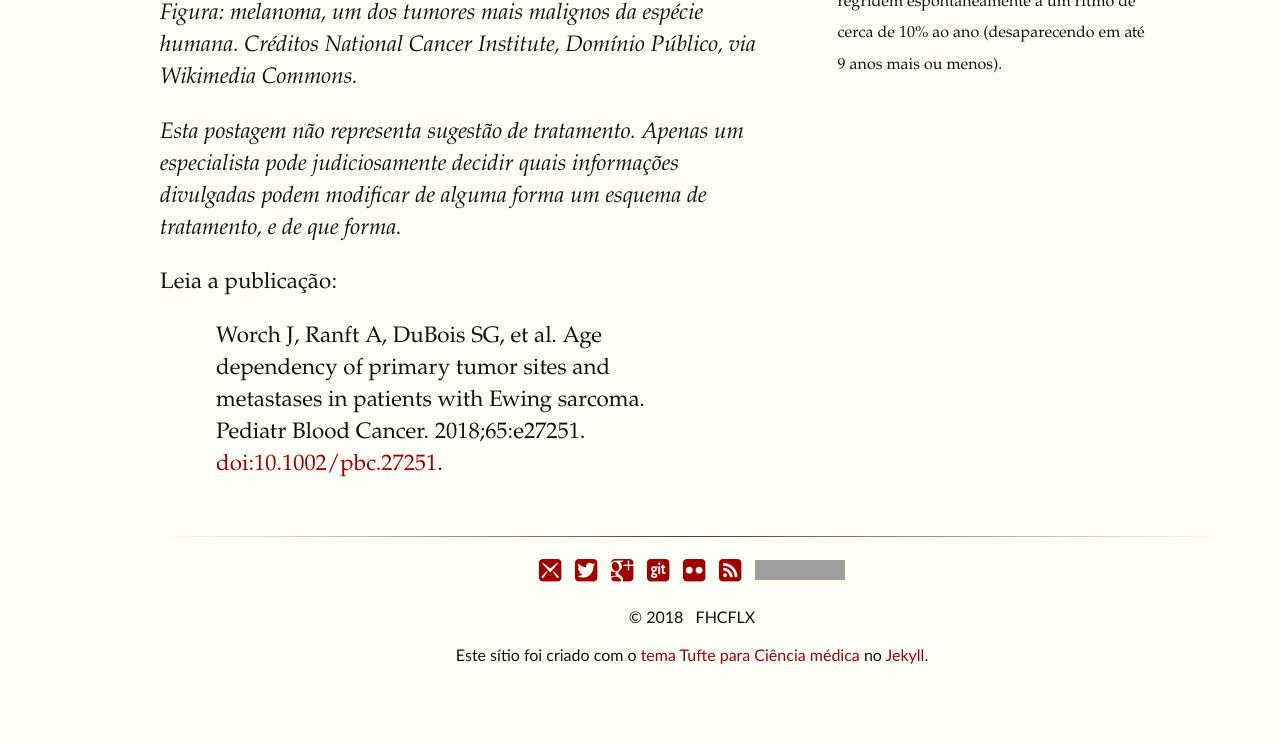
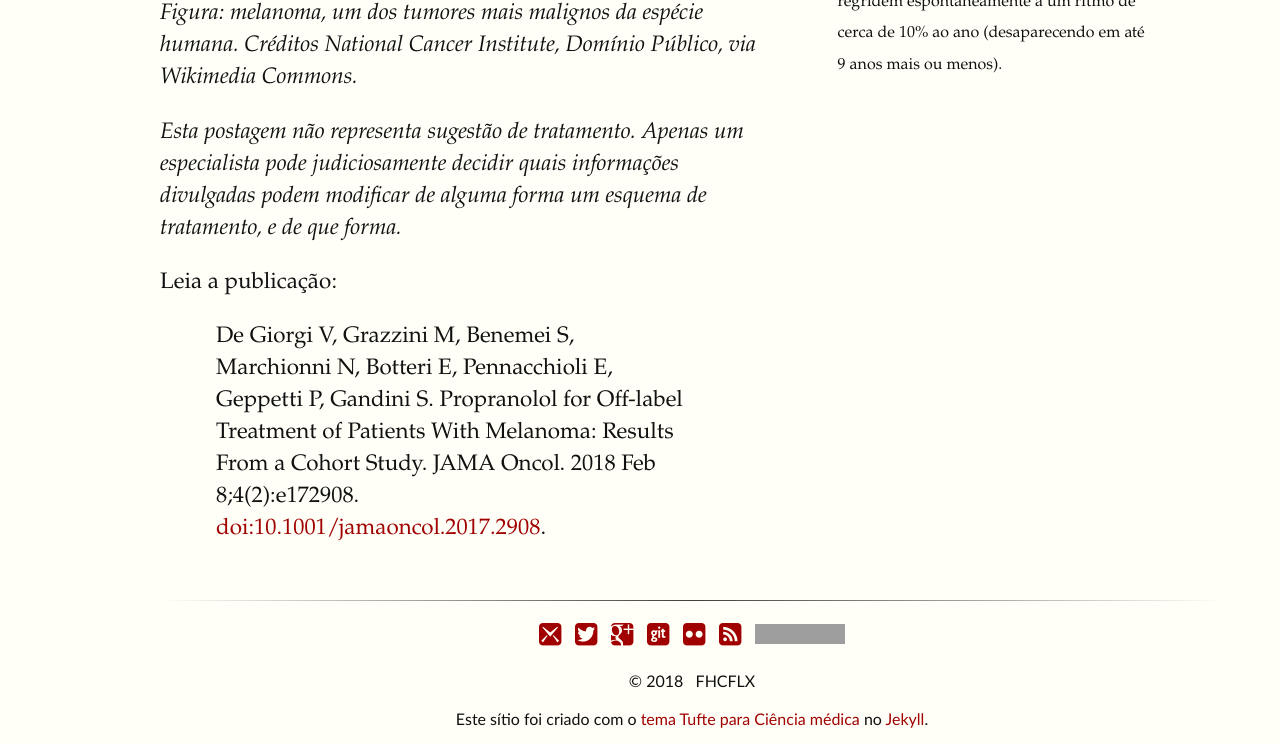
Before and after one commit to fhcflx/pharmakon, a Jekyll site: the page built from _posts/2018-02-10-propranolol-melanoma.markdown, in a window 1280 px wide and 900 px high, scrolled down 2241 px, cut to the strip 156-900 px from the top of the window. Built offline with Jekyll 4.4.1, drawn with Linux system fonts in a browser that asks for light colours; comment, search, counter and statistics services are not loaded; before the commit the page ends 3077 px from its top, so only the background shows below that; grey boxes are pictures that could not be loaded.

Commit message:
Atualiza links

```diff
--- a/_posts/2018-02-10-propranolol-melanoma.markdown
+++ b/_posts/2018-02-10-propranolol-melanoma.markdown
@@ -31,4 +31,6 @@
 _Esta postagem não representa sugestão de tratamento. Apenas um especialista pode judiciosamente decidir quais informações divulgadas podem modificar de alguma forma um esquema de tratamento, e de que forma._
 
 Leia a publicação:
-- Worch J, Ranft A, DuBois SG, et al. Age dependency of primary tumor sites and metastases in patients with Ewing sarcoma. Pediatr Blood Cancer. 2018;65:e27251. [doi:10.1002/pbc.27251](https://doi.org/10.1002/pbc.27251).
+- De Giorgi V, Grazzini M, Benemei S, Marchionni N, Botteri E, Pennacchioli E,
+Geppetti P, Gandini S. Propranolol for Off-label Treatment of Patients With
+Melanoma: Results From a Cohort Study. JAMA Oncol. 2018 Feb 8;4(2):e172908. [doi:10.1001/jamaoncol.2017.2908](http://doi.org/10.1001/jamaoncol.2017.2908).
--- a/_posts/2018-06-03-mecanismo-propranolol.markdown
+++ b/_posts/2018-06-03-mecanismo-propranolol.markdown
@@ -13,7 +13,7 @@ tags:
 O propranolol{% include propranolol.html %} é usado no tratamento de hemangiomas{% include hemangioma.html %} infantis complicados com excelente resposta, porém como ele age na proliferação das células de hemangiomas ainda precisa ser esclarecido. Um trabalho publicado agora na _Arteriosclerosis, Thrombosis, and Vascular Biology_ informa que um dos possíveis mecanismos talvez torne o propranolol uma boa medicação para ajudar no tratamento de câncer{% include cancer.html %}.
 <!--more-->
 
-Hemangiomas infantis(HI) são os tumores vasculares benignos mais comuns em crianças, e são caracterizados por uma fase de rápido crescimento logo após o nascimento. a qual é seguida pela redução espontânea lenta das lesões. O uso de propranolol em pacientes com HI complicados deflagra a sua redução rápida, antecipando a involução das lesões. No entanto, a razão pela qual isso ocorre até hoje não é clara. O efeito parece não se dever ao mecanismo beta-bloqueador que é o responsável pelos efeitos cardiovasculares do propranolol.
+Hemangiomas infantis(HI) são os tumores vasculares benignos mais comuns em crianças, e são caracterizados por uma fase de rápido crescimento logo após o nascimento. a qual é seguida pela redução espontânea lenta das lesões. O [uso de propranolol](http://bit.ly/fhcflxEw) em pacientes com HI complicados deflagra a sua redução rápida, antecipando a involução das lesões. No entanto, a razão pela qual isso ocorre até hoje não é clara. O efeito parece não se dever ao mecanismo beta-bloqueador que é o responsável pelos efeitos cardiovasculares do propranolol.
 
 A sinalização celular{% include sinal.html %} pela via LIN28B/let-7 tem um papel central na renovação de células-tronco{% include tronco.html %} e no crescimento tumoral. A molécula LIN28B é expressada em grande quantidade em células de HI durante a _fase proliferativa_. A expressão desse marcador molecular reduz bastante na fase de regressão natural do HI e também durante a regressão induzida por propranolol. Os autores do artigo testaram o propranolol em uma cultura de células-tronco, observando uma grande redução da expressão da molécula LIN28B e de outras moléculas relacionadas. Além disso,  o propranolol não somente conseguiu reduzir a velocidade de crescimento das células-tronco, mas também induziu a transição epitelial-mesenquimal, uma forma de diferenciação celular que ocorre naturalmente nos HI na fase regressiva.
 
@@ -30,7 +30,7 @@ Em conjunto, esses resultados indicam que o propranolol é capaz de deflagar a r
 
 _Tabela: O equilíbrio entre moléculas LIN28 e let-7. Em células tronco indiferenciadas, a expressão das moléculas LIN28 bloqueia a produção de moléculas let-7. Quando as células se diferenciam, a expressão de LIN28 cai e as moléculas let-7 são produzidas. Células que se transformam (câncer, cicatrização, indução de células-tronco) voltam a ter elevada expressão de LIN28._
 
-Dois tipos tumorais onde existe alteração da via LIN28/let-7 são o _Tumor embrionário formador de rosetas multilaminadas (ou multicamadas)_ (um tipo raro de tumor cerebral), anteriormente conhecido como _ependimoblastoma_, e o _glioma difuso de linha média H3K27M+_, também conhecido como _tumor difuso de tronco cerebral_. Cânceres como esse poderiam ser alvos potenciais da inibição observada com o uso do propranolol. A ativação dessa via de sinalização também já foi demonstrada no melanoma, um tumor de pele extremamente agressivo. Recentemente, um trabalho publicado{% include digiorgi.html %} no _Journal of the American Medical Association (JAMA) Oncology_ mostrou que o tratamento com propranolol conseguiu diminuir em 80% o risco de recorrência em pacientes com melanoma.
+Dois tipos tumorais onde existe alteração da via LIN28/let-7 são o _Tumor embrionário formador de rosetas multilaminadas (ou multicamadas)_ (um tipo raro de tumor cerebral), anteriormente conhecido como _ependimoblastoma_, e o _glioma difuso de linha média H3K27M+_, também conhecido como _tumor difuso de tronco cerebral_. Cânceres como esse poderiam ser alvos potenciais da inibição observada com o uso do propranolol. A ativação dessa via de sinalização também já foi demonstrada no melanoma, um tumor de pele extremamente agressivo. Recentemente, um [trabalho publicado](http://bit.ly/fhcflx7x){% include digiorgi.html %} no _Journal of the American Medical Association (JAMA) Oncology_ mostrou que o tratamento com propranolol conseguiu diminuir em 80% o risco de recorrência em pacientes com melanoma.
 
 Aparentemente, o propranolol é a próxima droga antiga a ter um uso na oncologia descoberto recentemente, algo denominado _reposicionamento_. Será que o propranolol vai se tornar uma medicação anticélulas-tronco tumorais e antirrecorrência do câncer?
 
```
